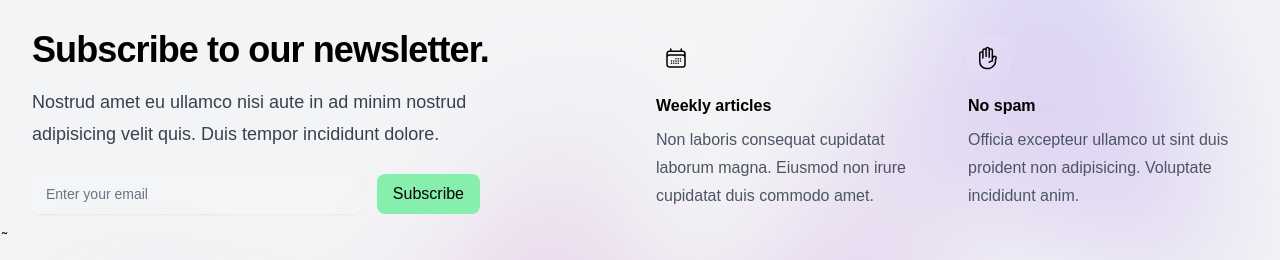
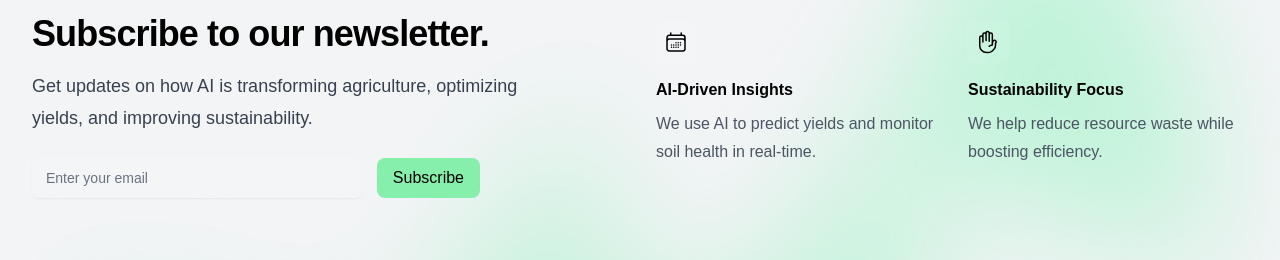
Before and after one commit to jugunu-21/farmopti, a Next.js app: page / in a window 1280 px wide. Shown: the part 9494-9754 px from the top of the page. Built offline with nearby package versions, Linux system fonts and the light colour scheme.

Commit message:
update newsletter

```diff
--- a/components/benefits.tsx
+++ b/components/benefits.tsx
@@ -143,7 +143,7 @@ export default function Benefits() {
             </div>
           </div>
         </div>
-        <Gradientbutton text="Join Us" cta="contact" className="flex mx-auto mt-14 w-32" />
+        <Gradientbutton text="Join Us" cta="contact" className="flex mx-auto mt-10 w-32" />
       </div>
     </section>
   );
--- a/components/newsletter.tsx
+++ b/components/newsletter.tsx
@@ -3,18 +3,18 @@ import Gradientbutton from "@/lib/ui/button";
 export default function Newsletter() {
     return (
         <>
-       <div className="border-t-2 py-1"></div>
-       <div className="border-t-2"></div>
+            <div className="border-t-2 py-1"></div>
+            <div className="border-t-2"></div>
             <div className="relative isolate overflow-hidden bg-gray-100 py-16 sm:py-24 lg:py-32">
                 <div className="mx-auto max-w-7xl px-6 lg:px-8">
                     <div className="mx-auto grid max-w-2xl grid-cols-1 gap-x-8 gap-y-16 lg:max-w-none lg:grid-cols-2">
                         <div className="max-w-xl lg:max-w-lg">
                             <h2 className="text-3xl font-bold tracking-tight text-black sm:text-4xl">Subscribe to our newsletter.</h2>
-                            <p className="mt-4 text-lg leading-8 text-gray-700">Nostrud amet eu ullamco nisi aute in ad minim nostrud adipisicing velit quis. Duis tempor incididunt dolore.</p>
+                            <p className="mt-4 text-lg leading-8 text-gray-700">
+                                Get updates on how AI is transforming agriculture, optimizing yields, and improving sustainability.
+                            </p>
                             <div className="mt-6 flex max-w-md gap-x-4">
                                 <label htmlFor="email-address" className="sr-only">Email address</label>
-                                {/* <input id="email-address" name="email" type="email" autocomplete="email" required className="min-w-0 flex-auto rounded-md border-0 bg-white/5 px-3.5 py-2 text-white shadow-sm ring-1 ring-inset ring-white/10 focus:ring-2 focus:ring-inset focus:ring-indigo-500 sm:text-sm sm:leading-6" placeholder="Enter your email">
-                 */}
                                 <input id="email-address" name="email" type="email" autoComplete="email" required className="min-w-0 flex-auto rounded-md border-0 bg-white/5 px-3.5 py-2 text-white shadow-sm ring-1 ring-inset ring-white/10 focus:ring-2 focus:ring-inset focus:ring-amber-500 sm:text-sm sm:leading-6" placeholder="Enter your email" />
                                 <Gradientbutton text="Subscribe" cta="" className=""/>
                             </div>
@@ -26,8 +26,8 @@ export default function Newsletter() {
                                         <path strokeLinecap="round" strokeLinejoin="round" d="M6.75 3v2.25M17.25 3v2.25M3 18.75V7.5a2.25 2.25 0 012.25-2.25h13.5A2.25 2.25 0 0121 7.5v11.25m-18 0A2.25 2.25 0 005.25 21h13.5A2.25 2.25 0 0021 18.75m-18 0v-7.5A2.25 2.25 0 015.25 9h13.5A2.25 2.25 0 0121 11.25v7.5m-9-6h.008v.008H12v-.008zM12 15h.008v.008H12V15zm0 2.25h.008v.008H12v-.008zM9.75 15h.008v.008H9.75V15zm0 2.25h.008v.008H9.75v-.008zM7.5 15h.008v.008H7.5V15zm0 2.25h.008v.008H7.5v-.008zm6.75-4.5h.008v.008h-.008v-.008zm0 2.25h.008v.008h-.008V15zm0 2.25h.008v.008h-.008v-.008zm2.25-4.5h.008v.008H16.5v-.008zm0 2.25h.008v.008H16.5V15z" />
                                     </svg>
                                 </div>
-                                <dt className="mt-4 font-semibold text-black">Weekly articles</dt>
-                                <dd className="mt-2 leading-7 text-gray-600">Non laboris consequat cupidatat laborum magna. Eiusmod non irure cupidatat duis commodo amet.</dd>
+                                <dt className="mt-4 font-semibold text-black">AI-Driven Insights</dt>
+                                <dd className="mt-2 leading-7 text-gray-600">We use AI to predict yields and monitor soil health in real-time.</dd>
                             </div>
                             <div className="flex flex-col items-start">
                                 <div className="rounded-md bg-white/5 p-2 ring-1 ring-white/10">
@@ -35,19 +35,18 @@ export default function Newsletter() {
                                         <path strokeLinecap="round" strokeLinejoin="round" d="M10.05 4.575a1.575 1.575 0 10-3.15 0v3m3.15-3v-1.5a1.575 1.575 0 013.15 0v1.5m-3.15 0l.075 5.925m3.075.75V4.575m0 0a1.575 1.575 0 013.15 0V15M6.9 7.575a1.575 1.575 0 10-3.15 0v8.175a6.75 6.75 0 006.75 6.75h2.018a5.25 5.25 0 003.712-1.538l1.732-1.732a5.25 5.25 0 001.538-3.712l.003-2.024a.668.668 0 01.198-.471 1.575 1.575 0 10-2.228-2.228 3.818 3.818 0 00-1.12 2.687M6.9 7.575V12m6.27 4.318A4.49 4.49 0 0116.35 15m.002 0h-.002" />
                                     </svg>
                                 </div>
-                                <dt className="mt-4 font-semibold text-black">No spam</dt>
-                                <dd className="mt-2 leading-7 text-gray-600">Officia excepteur ullamco ut sint duis proident non adipisicing. Voluptate incididunt anim.</dd>
+                                <dt className="mt-4 font-semibold text-black">Sustainability Focus</dt>
+                                <dd className="mt-2 leading-7 text-gray-600">We help reduce resource waste while boosting efficiency.</dd>
                             </div>
                         </dl>
                     </div>
                 </div>
                 <div className="absolute left-1/2 top-0 -z-10 -translate-x-1/2 blur-3xl xl:-top-6" aria-hidden="true">
-                    <div className="aspect-[1155/678] w-[72.1875rem] bg-gradient-to-tr from-[#ff80b5] to-[#9089fc] opacity-30" style={{
+                    <div className="aspect-[1155/678] w-[72.1875rem] bg-gradient-to-tr from-[#70eba3] to-[#39f48d] opacity-30" style={{
                         clipPath: 'polygon(74.1% 44.1%, 100% 61.6%, 97.5% 26.9%, 85.5% 0.1%, 80.7% 2%, 72.5% 32.5%, 60.2% 62.4%, 52.4% 68.1%, 47.5% 58.3%, 45.2% 34.5%, 27.5% 76.7%, 0.1% 64.9%, 17.9% 100%, 27.6% 76.8%, 76.1% 97.7%, 74.1% 44.1%)'
                     }}>
                     </div>
-                    ̰
-                </div> ̰
+                </div>
             </div>
         </>
     )
```
